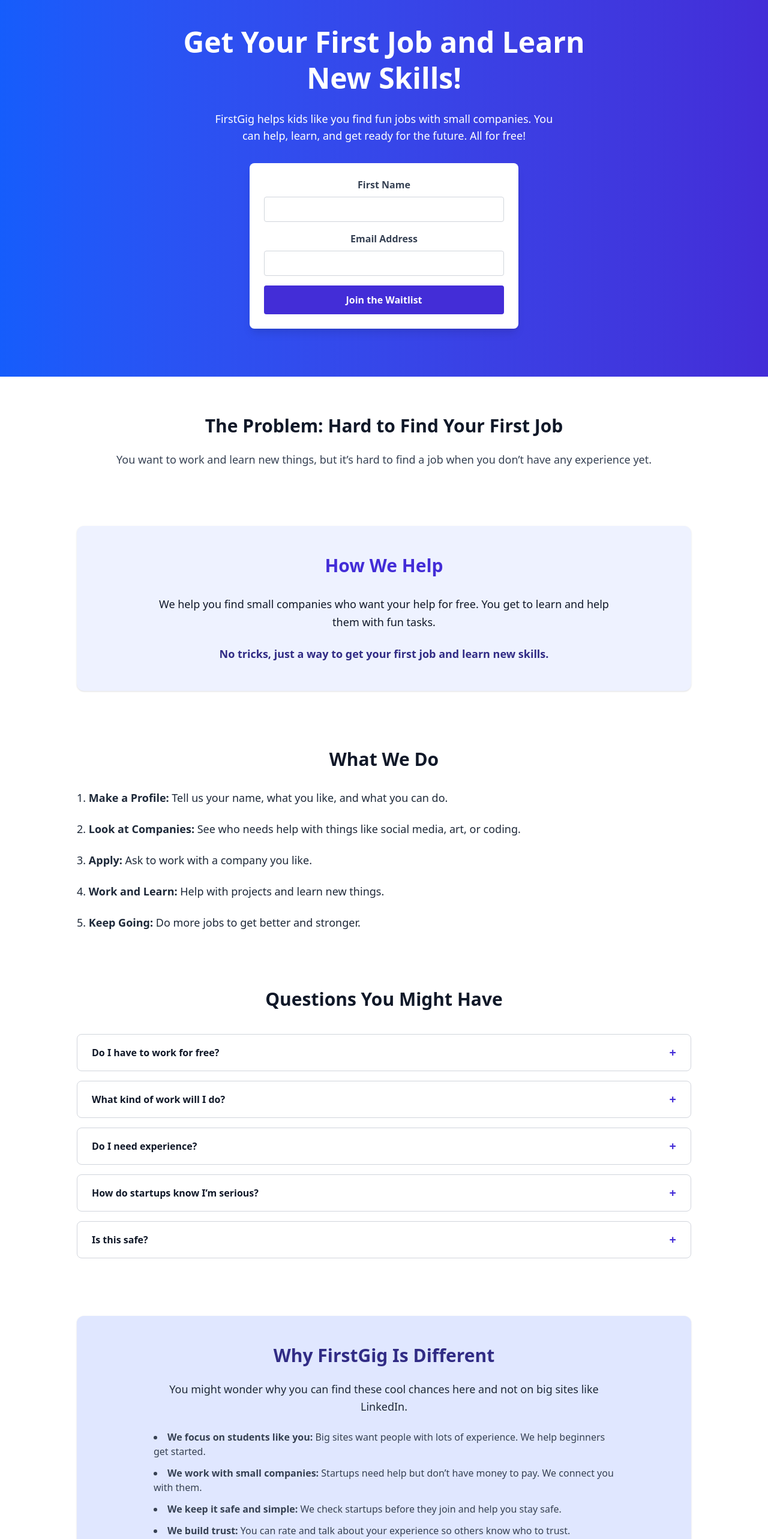
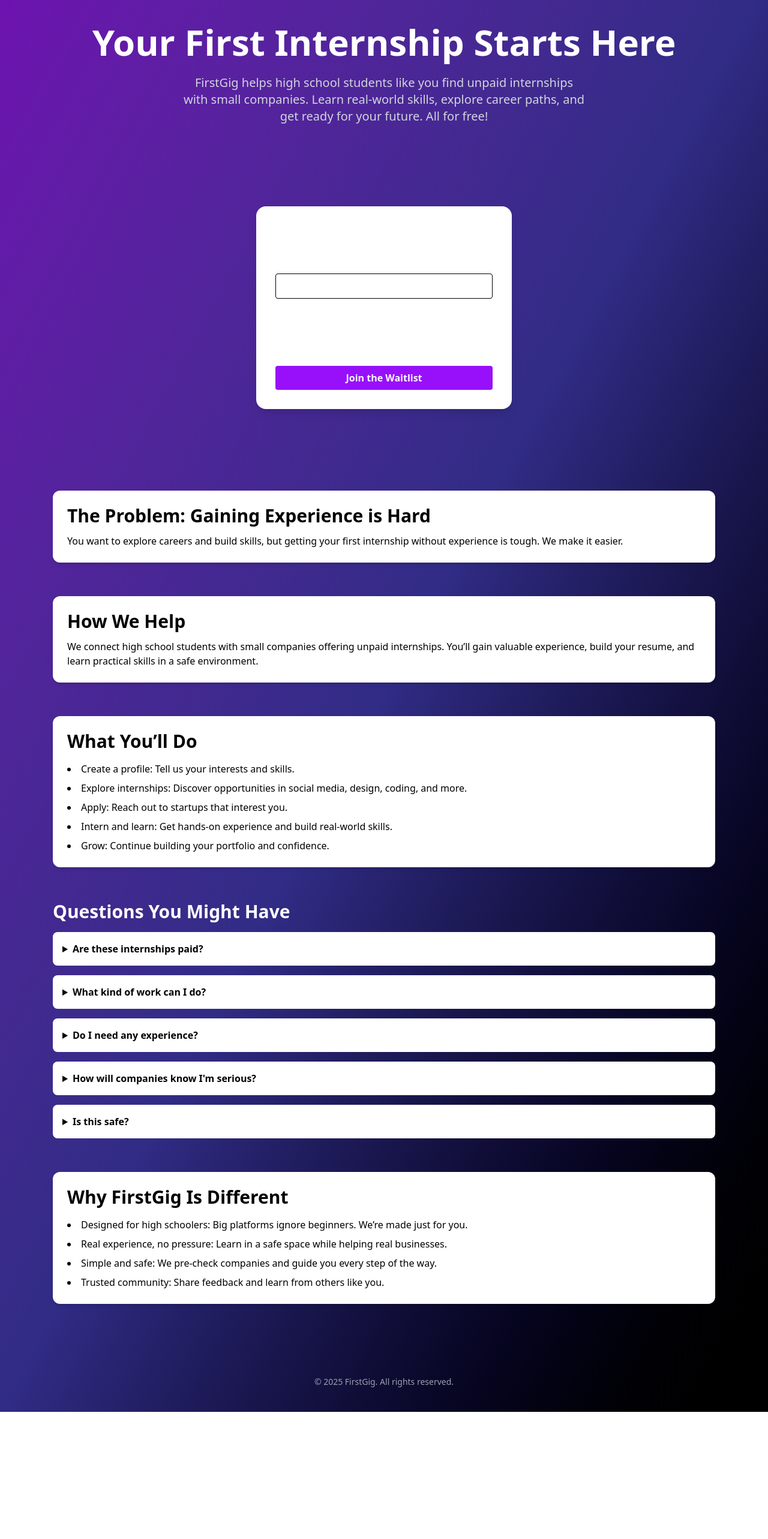
Before and after one commit to KrishivPiduri/firstgig, a React (Vite) app: page / in a window 1280 px wide. Shown: the part 40-2606 px from the top of the page at 60% size. After the commit the page ends 2394 px from the top, so only its background shows below. Built offline with nearby package versions, Linux system fonts and the light colour scheme.

Commit message:
Redesign landing page with modern UI, improved copy, and animated sections

```diff
--- a/src/App.jsx
+++ b/src/App.jsx
@@ -1,240 +1,138 @@
-import React, { useState } from "react";
+import { useState } from "react";
+import { motion } from "framer-motion";
 
-export default function FirstGigLanding() {
-    const [faqOpen, setFaqOpen] = useState(null);
-    const [formData, setFormData] = useState({ firstName: "", email: "" });
-    const [formStatus, setFormStatus] = useState(null); // null | "success" | "error"
+export default function FirstGigLandingPage() {
+    const [form, setForm] = useState({ name: "", email: "" });
+    const [submitted, setSubmitted] = useState(false);
 
-    const faqs = [
-        {
-            q: "Do I have to work for free?",
-            a: "Yes. You help startups for free to learn new skills and get experience.",
-        },
-        {
-            q: "What kind of work will I do?",
-            a: "You might help with social media, design, coding, or other tasks.",
-        },
-        {
-            q: "Do I need experience?",
-            a: "No! This is for beginners who want to try something new.",
-        },
-        {
-            q: "How do startups know I’m serious?",
-            a: "You make a profile with your skills. Startups look at it and pick who to work with.",
-        },
-        {
-            q: "Is this safe?",
-            a: "Yes. We check the startups and give you safety tips.",
-        },
-    ];
+    const handleChange = (e) => {
+        setForm({ ...form, [e.target.name]: e.target.value });
+    };
 
-    function handleInputChange(e) {
-        const { name, value } = e.target;
-        setFormData((f) => ({ ...f, [name]: value }));
-    }
-
-    function handleSubmit(e) {
+    const handleSubmit = (e) => {
         e.preventDefault();
-
-        // Simple validation
-        if (!formData.firstName.trim() || !formData.email.trim()) {
-            setFormStatus("error");
-            return;
+        if (form.name && form.email) {
+            setSubmitted(true);
         }
-
-        // Send to API Gateway (placeholder URL)
-        fetch("https://fmlcx5shx6.execute-api.us-east-1.amazonaws.com/", {
-            method: "POST",
-            headers: {
-                "Content-Type": "application/json"
-            },
-            body: JSON.stringify({
-                firstName: formData.firstName.trim(),
-                email: formData.email.trim()
-            })
-        })
-            .then(async (res) => {
-                if (!res.ok) {
-                    throw new Error("API error");
-                }
-                return res.json();
-            })
-            .then(() => {
-                setFormStatus("success");
-                setFormData({ firstName: "", email: "" });
-            })
-            .catch((err) => {
-                console.error("Submission error:", err);
-                setFormStatus("error");
-            });
-    }
+    };
 
     return (
-        <div className="font-sans text-gray-900 bg-white min-h-screen">
-            {/* Above the fold */}
-            <header className="bg-gradient-to-r from-blue-600 to-indigo-700 text-white">
-                <div className="max-w-6xl mx-auto px-6 py-20 flex flex-col items-center text-center">
-                    <h1 className="text-4xl sm:text-5xl font-extrabold leading-tight max-w-3xl">
-                        Get Your First Job and Learn New Skills!
-                    </h1>
-                    <p className="mt-6 text-lg max-w-xl">
-                        FirstGig helps kids like you find fun jobs with small companies. You can help, learn, and get ready for the future. All for free!
-                    </p>
+        <div className="min-h-screen bg-gradient-to-br from-purple-800 via-indigo-900 to-black text-white font-sans">
+            <header className="text-center py-20 px-6">
+                <motion.h1
+                    className="text-5xl md:text-6xl font-bold mb-6"
+                    initial={{ opacity: 0, y: -20 }}
+                    animate={{ opacity: 1, y: 0 }}
+                    transition={{ duration: 0.8 }}
+                >
+                    Your First Internship Starts Here
+                </motion.h1>
+                <motion.p
+                    className="text-xl text-gray-300 max-w-2xl mx-auto"
+                    initial={{ opacity: 0 }}
+                    animate={{ opacity: 1 }}
+                    transition={{ delay: 0.4 }}
+                >
+                    FirstGig helps high school students like you find unpaid internships with small companies. Learn real-world skills, explore career paths, and get ready for your future. All for free!
+                </motion.p>
+            </header>
 
-                    {/* Waitlist form */}
-                    <form
-                        onSubmit={handleSubmit}
-                        className="mt-8 w-full max-w-md bg-white rounded-lg p-6 shadow-lg"
-                    >
-                        <label className="block text-gray-700 font-semibold mb-2" htmlFor="firstName">
-                            First Name
-                        </label>
+            <section className="flex flex-col items-center py-14">
+                <form onSubmit={handleSubmit} className="bg-white bg-opacity-10 p-8 rounded-2xl backdrop-blur-md w-11/12 md:w-1/2 lg:w-1/3 shadow-lg space-y-6 text-black">
+                    <h2 className="text-2xl font-bold text-white">Join the Waitlist</h2>
+                    <div>
+                        <label htmlFor="name" className="block text-sm font-semibold mb-1 text-white">First Name</label>
                         <input
-                            id="firstName"
-                            name="firstName"
+                            id="name"
                             type="text"
-                            value={formData.firstName}
-                            onChange={handleInputChange}
-                            placeholder="Your first name"
-                            className="w-full px-4 py-2 border border-gray-300 rounded mb-4 focus:outline-none focus:ring-2 focus:ring-indigo-500"
+                            name="name"
+                            value={form.name}
+                            onChange={handleChange}
+                            className="w-full p-2 rounded bg-white text-black border-gray-20000 border placeholder-gray-400 focus:outline-none"
                         />
-
-                        <label className="block text-gray-700 font-semibold mb-2" htmlFor="email">
-                            Email Address
-                        </label>
+                    </div>
+                    <div>
+                        <label htmlFor="email" className="block text-sm font-semibold mb-1 text-white">Email Address</label>
                         <input
                             id="email"
+                            type="email"
                             name="email"
-                            type="email"
-                            value={formData.email}
-                            onChange={handleInputChange}
-                            placeholder="you@example.com"
-                            className="w-full px-4 py-2 border border-gray-300 rounded mb-4 focus:outline-none focus:ring-2 focus:ring-indigo-500"
+                            value={form.email}
+                            onChange={handleChange}
+                            className="w-full p-2 rounded bg-white text-black placeholder-gray-400 focus:outline-none"
                         />
+                    </div>
+                    <button
+                        type="submit"
+                        className="w-full py-2 px-4 bg-purple-600 hover:bg-purple-700 rounded text-white font-semibold transition duration-300"
+                    >
+                        Join the Waitlist
+                    </button>
+                    {submitted && <p className="mt-4 text-green-300">Thanks for joining the waitlist!</p>}
+                </form>
+            </section>
 
-                        <button
-                            type="submit"
-                            className="w-full bg-indigo-700 hover:bg-indigo-800 text-white font-bold py-3 rounded transition"
-                        >
-                            Join the Waitlist
-                        </button>
+            <motion.section className="px-6 py-20 max-w-6xl mx-auto space-y-14"
+                            initial={{ opacity: 0 }}
+                            whileInView={{ opacity: 1 }}
+                            transition={{ duration: 1 }}
+                            viewport={{ once: true }}>
 
-                        {formStatus === "error" && (
-                            <p className="mt-4 text-red-600 font-semibold">
-                                Please fill out both your first name and email.
-                            </p>
-                        )}
-                        {formStatus === "success" && (
-                            <p className="mt-4 text-green-600 font-semibold">
-                                Thanks for joining the waitlist!
-                            </p>
-                        )}
-                    </form>
-                </div>
-            </header>
+                <motion.div className="bg-white p-6 rounded-xl hover:shadow-lg transition duration-300 shadow-md text-black"
+                            whileHover={{ scale: 1.03 }}>
+                    <h2 className="text-3xl font-bold mb-3">The Problem: Gaining Experience is Hard</h2>
+                    <p>You want to explore careers and build skills, but getting your first internship without experience is tough. We make it easier.</p>
+                </motion.div>
 
-            {/* Below the fold */}
-            <main className="max-w-6xl mx-auto px-6 py-16 space-y-24">
-                {/* Problem */}
-                <section id="problem" className="max-w-4xl mx-auto text-center">
-                    <h2 className="text-3xl font-bold mb-6">The Problem: Hard to Find Your First Job</h2>
-                    <p className="text-lg leading-relaxed text-gray-700">
-                        You want to work and learn new things, but it’s hard to find a job when you don’t have any experience yet.
-                    </p>
-                </section>
+                <motion.div className="bg-white p-6 rounded-xl hover:shadow-lg transition duration-300 shadow-md text-black"
+                            whileHover={{ scale: 1.03 }}>
+                    <h2 className="text-3xl font-bold mb-3">How We Help</h2>
+                    <p>We connect high school students with small companies offering unpaid internships. You’ll gain valuable experience, build your resume, and learn practical skills in a safe environment.</p>
+                </motion.div>
 
-                {/* How we solve it */}
-                <section
-                    id="how-we-solve-it"
-                    className="bg-indigo-50 rounded-xl p-12 max-w-5xl mx-auto text-center shadow"
-                >
-                    <h2 className="text-3xl font-bold mb-8 text-indigo-700">
-                        How We Help
-                    </h2>
-                    <p className="text-lg leading-relaxed max-w-3xl mx-auto mb-6">
-                        We help you find small companies who want your help for free. You get to learn and help them with fun tasks.
-                    </p>
-                    <p className="text-lg font-semibold text-indigo-900">
-                        No tricks, just a way to get your first job and learn new skills.
-                    </p>
-                </section>
+                <motion.div className="bg-white p-6 rounded-xl hover:shadow-lg transition duration-300 shadow-md text-black"
+                            whileHover={{ scale: 1.03 }}>
+                    <h2 className="text-3xl font-bold mb-4">What You’ll Do</h2>
+                    <ul className="list-disc list-inside space-y-2">
+                        <li>Create a profile: Tell us your interests and skills.</li>
+                        <li>Explore internships: Discover opportunities in social media, design, coding, and more.</li>
+                        <li>Apply: Reach out to startups that interest you.</li>
+                        <li>Intern and learn: Get hands-on experience and build real-world skills.</li>
+                        <li>Grow: Continue building your portfolio and confidence.</li>
+                    </ul>
+                </motion.div>
 
-                {/* What we do */}
-                <section id="what-we-do" className="max-w-5xl mx-auto space-y-8">
-                    <h2 className="text-3xl font-bold text-center">What We Do</h2>
-                    <div className="space-y-6 text-gray-800 text-lg">
-                        <p>
-                            1. <strong>Make a Profile:</strong> Tell us your name, what you like, and what you can do.
-                        </p>
-                        <p>
-                            2. <strong>Look at Companies:</strong> See who needs help with things like social media, art, or coding.
-                        </p>
-                        <p>
-                            3. <strong>Apply:</strong> Ask to work with a company you like.
-                        </p>
-                        <p>
-                            4. <strong>Work and Learn:</strong> Help with projects and learn new things.
-                        </p>
-                        <p>
-                            5. <strong>Keep Going:</strong> Do more jobs to get better and stronger.
-                        </p>
-                    </div>
-                </section>
+                <motion.div className="space-y-4">
+                    <h2 className="text-3xl font-bold mb-4">Questions You Might Have</h2>
+                    {[
+                        ["Are these internships paid?", "No. These are unpaid internships designed to help you gain experience and learn."],
+                        ["What kind of work can I do?", "Tasks might include social media, research, design, coding, writing, and more."],
+                        ["Do I need any experience?", "No experience needed. These roles are built for beginners ready to learn."],
+                        ["How will companies know I'm serious?", "You'll build a profile that shows your interests and commitment."],
+                        ["Is this safe?", "Yes. We screen startups and provide safety guidance throughout the process."]
+                    ].map(([q, a], idx) => (
+                        <details key={idx} className="bg-white p-4 rounded-lg hover:shadow-md transition duration-300 text-black">
+                            <summary className="cursor-pointer font-semibold">{q}</summary>
+                            <p className="mt-2">{a}</p>
+                        </details>
+                    ))}
+                </motion.div>
 
-                {/* FAQ */}
-                <section id="faq" className="max-w-5xl mx-auto">
-                    <h2 className="text-3xl font-bold text-center mb-10">Questions You Might Have</h2>
-                    <div className="space-y-4">
-                        {faqs.map((faq, i) => (
-                            <div key={i} className="border border-gray-300 rounded-lg">
-                                <button
-                                    onClick={() => setFaqOpen(faqOpen === i ? null : i)}
-                                    className="w-full text-left px-6 py-4 focus:outline-none flex justify-between items-center"
-                                    aria-expanded={faqOpen === i}
-                                >
-                                    <span className="font-semibold">{faq.q}</span>
-                                    <span className="text-indigo-700 font-bold text-xl">
-                    {faqOpen === i ? "-" : "+"}
-                  </span>
-                                </button>
-                                {faqOpen === i && (
-                                    <div className="px-6 pb-4 pt-4 text-gray-700 border-t border-gray-300">
-                                        {faq.a}
-                                    </div>
-                                )}
-                            </div>
-                        ))}
-                    </div>
-                </section>
+                <motion.div className="bg-white p-6 rounded-xl hover:shadow-lg transition duration-300 shadow-md text-black"
+                            whileHover={{ scale: 1.03 }}>
+                    <h2 className="text-3xl font-bold mb-4">Why FirstGig Is Different</h2>
+                    <ul className="space-y-2 list-disc list-inside">
+                        <li>Designed for high schoolers: Big platforms ignore beginners. We’re made just for you.</li>
+                        <li>Real experience, no pressure: Learn in a safe space while helping real businesses.</li>
+                        <li>Simple and safe: We pre-check companies and guide you every step of the way.</li>
+                        <li>Trusted community: Share feedback and learn from others like you.</li>
+                    </ul>
+                </motion.div>
+            </motion.section>
 
-                {/* Why we aren't a scam */}
-                <section
-                    id="trust"
-                    className="bg-indigo-100 rounded-xl p-12 max-w-5xl mx-auto text-center shadow"
-                >
-                    <h2 className="text-3xl font-bold mb-6 text-indigo-900">Why FirstGig Is Different</h2>
-                    <p className="text-lg max-w-3xl mx-auto leading-relaxed text-gray-800">
-                        You might wonder why you can find these cool chances here and not on big sites like LinkedIn.
-                    </p>
-                    <ul className="mt-6 max-w-3xl mx-auto text-left list-disc list-inside space-y-3 text-gray-700">
-                        <li>
-                            <strong>We focus on students like you:</strong> Big sites want people with lots of experience. We help beginners get started.
-                        </li>
-                        <li>
-                            <strong>We work with small companies:</strong> Startups need help but don’t have money to pay. We connect you with them.
-                        </li>
-                        <li>
-                            <strong>We keep it safe and simple:</strong> We check startups before they join and help you stay safe.
-                        </li>
-                        <li>
-                            <strong>We build trust:</strong> You can rate and talk about your experience so others know who to trust.
-                        </li>
-                    </ul>
-                    <p className="mt-8 italic text-gray-600 max-w-2xl mx-auto">
-                        FirstGig is a place made just for you to learn, help, and grow in a way big sites just don’t do.
-                    </p>
-                </section>
-            </main>
+            <footer className="text-center py-10 text-gray-400 text-sm">
+                © {new Date().getFullYear()} FirstGig. All rights reserved.
+            </footer>
         </div>
     );
 }
```
